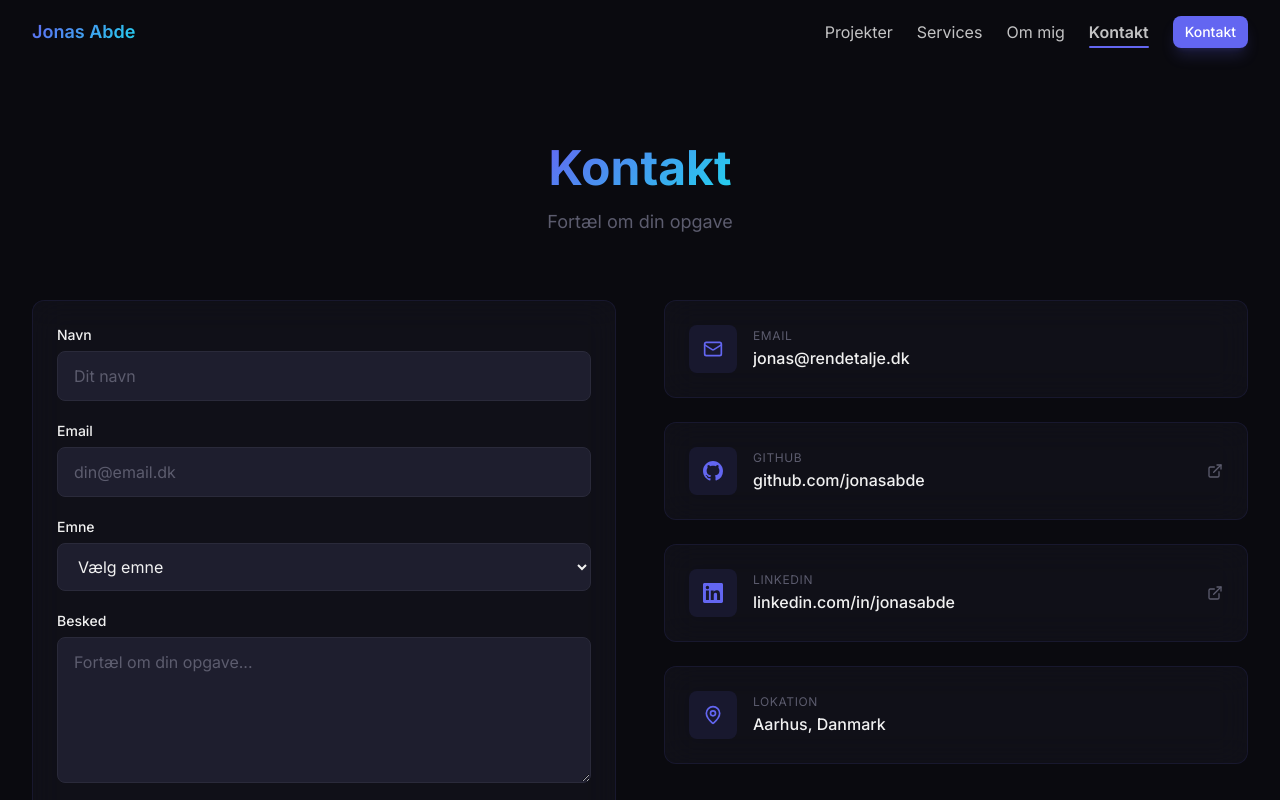
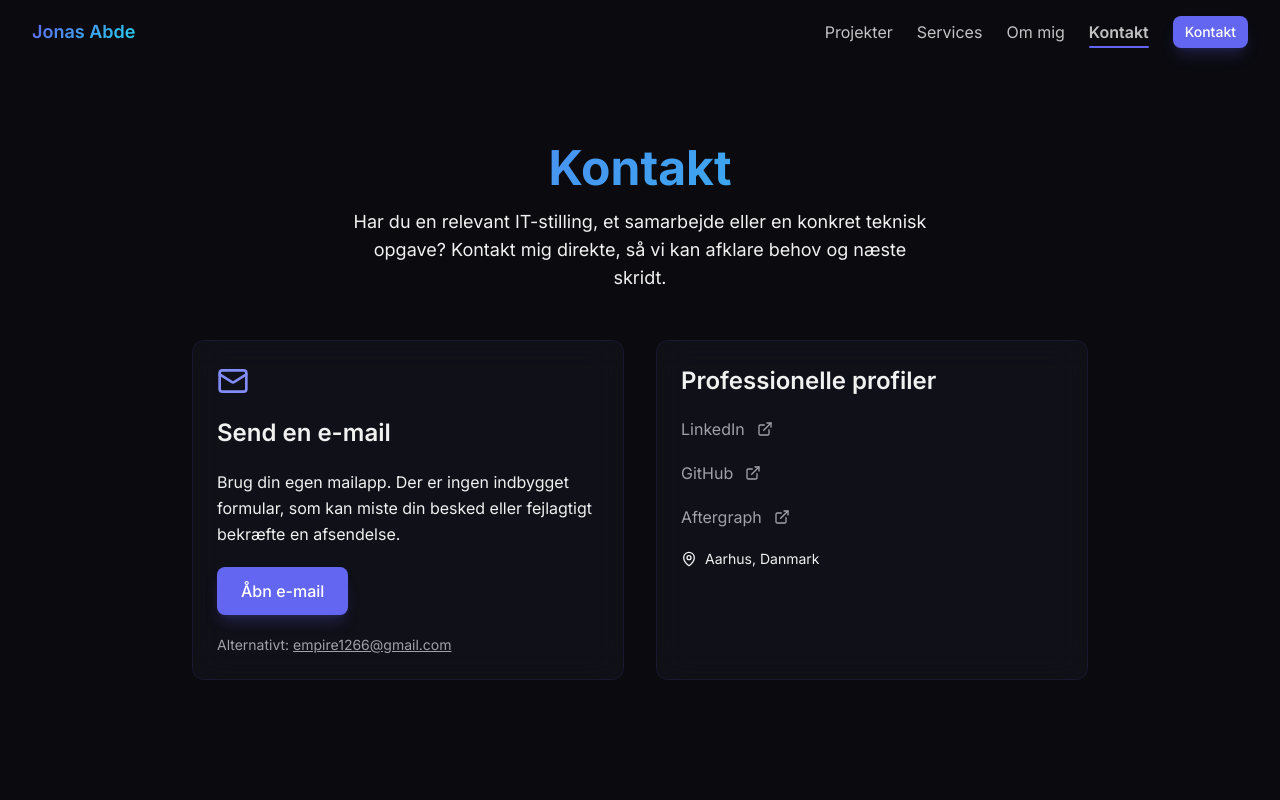
Before and after one commit to JonasAbde/JonasAbde, a React (Vite) app: page /kontakt in a window 1280 px wide. Shown: the top 800 px of the page. Built offline with nearby package versions, Linux system fonts and the light colour scheme.

Commit message:
fix(portfolio): remove misleading contact and legacy project claims

```diff
--- a/src/pages/Contact.tsx
+++ b/src/pages/Contact.tsx
@@ -3,200 +3,61 @@ import { Container } from '../components/ui/Container'
 import { Section } from '../components/ui/Section'
 import { Button } from '../components/ui/Button'
 import { GlassCard } from '../components/ui/GlassCard'
-import { motion } from 'framer-motion'
 import { Mail, MapPin, ExternalLink } from 'lucide-react'
-import { Github, Linkedin } from '../components/ui/Icons'
+import { siteConfig } from '../data/settings'
 
-const inputClass = 'w-full px-4 py-3 rounded-lg bg-surface-lighter border border-border text-pearl placeholder:text-muted focus:outline-none focus:border-primary'
-
-function ContactForm() {
-  const handleSubmit = (e: React.FormEvent) => {
-    e.preventDefault()
-    alert('Tak for din besked! Jeg vender tilbage hurtigst muligt.')
-  }
-
-  return (
-    <GlassCard hover={false}>
-      <form onSubmit={handleSubmit} className="space-y-5">
-        <div>
-          <label htmlFor="name" className="block text-sm font-medium text-pearl mb-1.5">
-            Navn
-          </label>
-          <input
-            id="name"
-            type="text"
-            placeholder="Dit navn"
-            className={inputClass}
-            required
-          />
-        </div>
-
-        <div>
-          <label htmlFor="email" className="block text-sm font-medium text-pearl mb-1.5">
-            Email
-          </label>
-          <input
-            id="email"
-            type="email"
-            placeholder="din@email.dk"
-            className={inputClass}
-            required
-          />
-        </div>
-
-        <div>
-          <label htmlFor="subject" className="block text-sm font-medium text-pearl mb-1.5">
-            Emne
-          </label>
-          <select id="subject" className={inputClass} defaultValue="">
-            <option value="" disabled>Vælg emne</option>
-            <option value="projekt">Projekt</option>
-            <option value="samarbejde">Samarbejde</option>
-            <option value="spørgsmål">Spørgsmål</option>
-            <option value="andet">Andet</option>
-          </select>
-        </div>
-
-        <div>
-          <label htmlFor="message" className="block text-sm font-medium text-pearl mb-1.5">
-            Besked
-          </label>
-          <textarea
-            id="message"
-            rows={5}
-            placeholder="Fortæl om din opgave..."
-            className={inputClass}
-            required
-          />
-        </div>
-
-        <Button type="submit" variant="primary" size="lg" className="w-full">
-          Send besked
-        </Button>
-
-        <p className="text-pearl-dark text-sm text-center">
-          Dette er en UI-demo. Send en mail direkte til jonas@rendetalje.dk for hurtigst svar.
-        </p>
-      </form>
-    </GlassCard>
-  )
-}
-
-function ContactInfo() {
-  const contactItems = [
-    {
-      icon: <Mail className="w-5 h-5" />,
-      label: 'Email',
-      value: 'jonas@rendetalje.dk',
-      href: 'mailto:jonas@rendetalje.dk',
-      external: false,
-    },
-    {
-      icon: <Github className="w-5 h-5" />,
-      label: 'Github',
-      value: 'github.com/jonasabde',
-      href: 'https://github.com/jonasabde',
-      external: true,
-    },
-    {
-      icon: <Linkedin className="w-5 h-5" />,
-      label: 'LinkedIn',
-      value: 'linkedin.com/in/jonasabde',
-      href: 'https://linkedin.com/in/jonasabde',
-      external: true,
-    },
-    {
-      icon: <MapPin className="w-5 h-5" />,
-      label: 'Lokation',
-      value: 'Aarhus, Danmark',
-      href: null,
-      external: false,
-    },
-  ]
-
-  const containerVariants = {
-    hidden: { opacity: 0 },
-    visible: {
-      opacity: 1,
-      transition: { staggerChildren: 0.1 },
-    },
-  }
-
-  const itemVariants = {
-    hidden: { opacity: 0, x: 20 },
-    visible: { opacity: 1, x: 0, transition: { duration: 0.4 } },
-  }
-
-  return (
-    <motion.div
-      variants={containerVariants}
-      initial="hidden"
-      animate="visible"
-      className="space-y-6"
-    >
-      {contactItems.map((item, index) => (
-        <motion.div key={index} variants={itemVariants}>
-          <GlassCard hover={false}>
-            <a
-              href={item.href || '#'}
-              className="flex items-center gap-4 group"
-              target={item.external ? '_blank' : undefined}
-              rel={item.external ? 'noopener noreferrer' : undefined}
-            >
-              <div className="flex-shrink-0 w-12 h-12 rounded-lg bg-primary/10 flex items-center justify-center text-primary">
-                {item.icon}
-              </div>
-              <div className="flex-1 min-w-0">
-                <p className="text-xs text-muted uppercase tracking-wider mb-0.5">
-                  {item.label}
-                </p>
-                <p className="text-pearl font-medium truncate">
-                  {item.value}
-                </p>
-              </div>
-              {item.external && (
-                <ExternalLink className="w-4 h-4 text-muted group-hover:text-primary transition-colors" />
-              )}
-            </a>
-          </GlassCard>
-        </motion.div>
-      ))}
-    </motion.div>
-  )
-}
+const emailHref = `mailto:${siteConfig.email}?subject=${encodeURIComponent('Henvendelse via portfolio')}`
 
 export default function ContactPage() {
   return (
     <>
       <SeoHelmet
         title="Kontakt"
-        description="Klar til at bygge noget fedt? Fortæl om din opgave og få et uforpligtende tilbud."
+        description="Kontakt mig direkte om IT-support, teknisk drift, software, automatisering og samarbejde i Aarhus."
         path="/kontakt"
       />
       <Section>
         <Container>
-          <div className="text-center mb-16">
-            <motion.h1
-              className="text-4xl sm:text-5xl font-bold mb-4"
-              initial={{ opacity: 0, y: 20 }}
-              animate={{ opacity: 1, y: 0 }}
-              transition={{ duration: 0.5 }}
-            >
-              <span className="text-gradient">Kontakt</span>
-            </motion.h1>
-            <motion.p
-              className="text-lg text-muted max-w-xl mx-auto"
-              initial={{ opacity: 0, y: 20 }}
-              animate={{ opacity: 1, y: 0 }}
-              transition={{ duration: 0.5, delay: 0.1 }}
-            >
-              Fortæl om din opgave
-            </motion.p>
+          <div className="text-center mb-12">
+            <h1 className="text-4xl sm:text-5xl font-bold mb-4 text-gradient">Kontakt</h1>
+            <p className="text-lg text-pearl-muted max-w-xl mx-auto">
+              Har du en relevant IT-stilling, et samarbejde eller en konkret teknisk opgave?
+              Kontakt mig direkte, så vi kan afklare behov og næste skridt.
+            </p>
           </div>
-
-          <div className="grid grid-cols-1 lg:grid-cols-2 gap-12">
-            <ContactForm />
-            <ContactInfo />
+          <div className="grid grid-cols-1 lg:grid-cols-2 gap-8 max-w-4xl mx-auto">
+            <GlassCard hover={false} className="space-y-5">
+              <Mail className="w-8 h-8 text-primary-light" aria-hidden="true" />
+              <h2 className="text-2xl font-semibold text-pearl">Send en e-mail</h2>
+              <p className="text-pearl-muted leading-relaxed">
+                Brug din egen mailapp. Der er ingen indbygget formular, som kan miste din besked
+                eller fejlagtigt bekræfte en afsendelse.
+              </p>
+              <Button href={emailHref} variant="primary" size="lg">
+                Åbn e-mail
+              </Button>
+              <p className="text-pearl-dark text-sm break-all">
+                Alternativt: <a className="underline hover:text-pearl" href={emailHref}>{siteConfig.email}</a>
+              </p>
+            </GlassCard>
+            <GlassCard hover={false} className="space-y-5">
+              <h2 className="text-2xl font-semibold text-pearl">Professionelle profiler</h2>
+              <a href={siteConfig.linkedin} target="_blank" rel="noopener noreferrer"
+                className="flex items-center gap-3 text-pearl-dark hover:text-pearl">
+                LinkedIn <ExternalLink className="w-4 h-4" aria-hidden="true" />
+              </a>
+              <a href={siteConfig.github} target="_blank" rel="noopener noreferrer"
+                className="flex items-center gap-3 text-pearl-dark hover:text-pearl">
+                GitHub <ExternalLink className="w-4 h-4" aria-hidden="true" />
+              </a>
+              <a href="https://github.com/Aftergraph" target="_blank" rel="noopener noreferrer"
+                className="flex items-center gap-3 text-pearl-dark hover:text-pearl">
+                Aftergraph <ExternalLink className="w-4 h-4" aria-hidden="true" />
+              </a>
+              <p className="flex items-center gap-2 text-pearl-muted text-sm">
+                <MapPin className="w-4 h-4" aria-hidden="true" /> Aarhus, Danmark
+              </p>
+            </GlassCard>
           </div>
         </Container>
       </Section>
```
